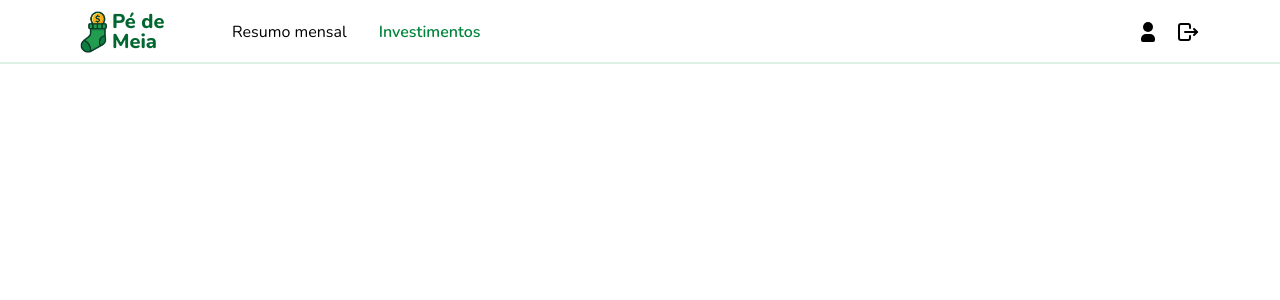
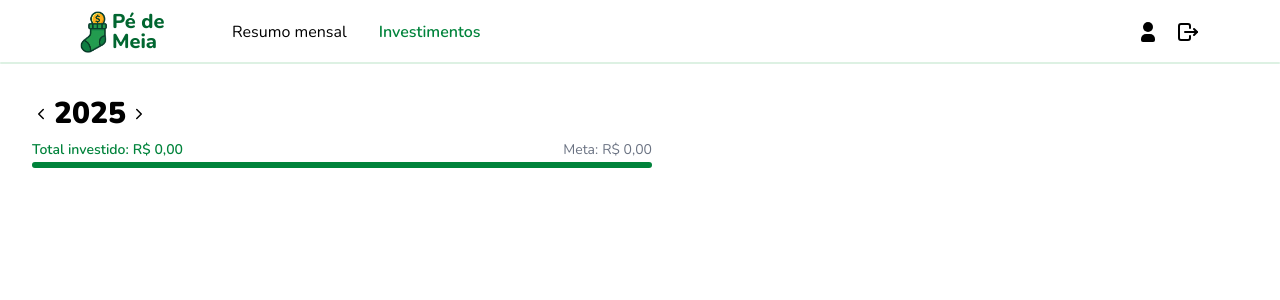
Before and after one commit to GuiPM001/pe-de-meia, a Next.js app: page /investments in a window 1280 px wide. Shown: the top 300 px of the page. Built offline with nearby package versions, Linux system fonts and the light colour scheme.

Commit message:
refactor investment page

```diff
--- a/app/(private)/investments/page.tsx
+++ b/app/(private)/investments/page.tsx
@@ -2,13 +2,18 @@
 
 import { useMonth } from "@/app/context/MonthContext";
 import { useProfile } from "@/app/context/ProfileContext";
+import ProgressBar from "@/components/ui/progressBar";
 import Wrapper from "@/components/ui/wrapper";
+import YearSelect from "@/components/yearSelect";
 import { getMonthNameByDate } from "@/core/utils/date";
+import { getColors } from "@/core/utils/getColors";
+import { currencyNumber } from "@/core/utils/numberFormat";
 import React, { useEffect, useState } from "react";
 
 export default function Investments() {
   const [loading, setLoading] = useState<boolean>(false);
-  const [yearSelected] = useState<number>(
+  const [totalInvested, setTotalInvested] = useState<number>(0);
+  const [yearSelected, setYearSelected] = useState<number>(
     new Date().getFullYear()
   );
 
@@ -18,33 +23,48 @@ export default function Investments() {
   useEffect(() => {
     if (!profile._id) return;
 
+    const fetchMonths = async () => {
       setLoading(true);
+      await getMonths(yearSelected, profile._id);
+      setLoading(false);
+    };
 
-    getMonths(yearSelected, profile._id);
+    fetchMonths();
+  }, [yearSelected, profile._id]);
 
-    setLoading(false);
-  }, [yearSelected, profile._id]);
+  useEffect(() => {
+    const totalInvested = months.reduce((acc, m) => m.invested! + acc, 0);
+    setTotalInvested(totalInvested);
+  }, [months]);
 
   return (
     <Wrapper>
-      {loading && <div>OOOI</div>}
+      <div className=" w-[620px]">
+        <YearSelect value={yearSelected} onChange={setYearSelected} />
 
-      <div className="grid grid-cols-4 gap-4 w-1/2 flex-wrap">
+        <ProgressBar
+          value={totalInvested}
+          minLabel="Total investido:"
+          max={profile.savingTarget * 12}
+          maxLabel="Meta:"
+          loading={loading}
+        />
+
+        <div className="grid grid-cols-4 gap-2 flex-wrap">
           {months.map((month) => (
             <div
               key={month.id}
-            className="capitalize min-h-32 min-w-32 rounded-xl border border-gray-300 flex flex-col items-center py-4 relative"
+              className={`capitalize h-[100px] w-[150px] rounded-xl flex flex-col items-center py-4 relative
+                        ${getColors(month.invested!, 0, profile.savingTarget)}`}
             >
               <span>{getMonthNameByDate(month.id)}</span>
-            <span className="m-auto">
-              {new Intl.NumberFormat("pt-BR", {
-                style: "currency",
-                currency: "BRL",
-              }).format(month.invested!)}
+              <span className="m-auto font-bold">
+                {currencyNumber(month.invested!)}
               </span>
             </div>
           ))}
         </div>
+      </div>
     </Wrapper>
   );
 }
--- a/app/layout.tsx
+++ b/app/layout.tsx
@@ -27,3 +27,4 @@ export default function RootLayout({
 }
 
 // TODO adicionar nova tela com o total de investimentos (seprados por mês)
+// TODO não deixar eidtar o mês - edição transação
--- a/components/sidebar.tsx
+++ b/components/sidebar.tsx
@@ -36,11 +36,13 @@ export default function Sidebar({
   useEffect(() => {
     if (!profile._id) return;
 
-    setLoading(true);
+    const fetchMonths = async () => {
+      setLoading(true);
+      await getMonths(yearSelected, profile._id);
+      setLoading(false);
+    };
 
-    getMonths(yearSelected, profile._id);
-
-    setLoading(false);
+    fetchMonths();
   }, [profile._id, yearSelected, transactions]);
 
   const createMonth = async (month: string) => {
@@ -55,7 +57,7 @@ export default function Sidebar({
 
     months.pop();
 
-    getMonths(yearSelected, profile._id);
+    await getMonths(yearSelected, profile._id);
     setMonthLoading("");
   };
 
--- /dev/null
+++ b/components/ui/progressBar.tsx
@@ -0,0 +1,46 @@
+import { currencyNumber } from "@/core/utils/numberFormat";
+import React from "react";
+import LoadingSpinner from "./loadingSpinner";
+
+interface ProgressBarProps {
+  value: number;
+  minLabel: string;
+  max: number;
+  maxLabel: string;
+  loading: boolean;
+}
+
+export default function ProgressBar({
+  value,
+  minLabel,
+  max,
+  maxLabel,
+  loading,
+}: ProgressBarProps) {
+  return (
+    <div className="w-full">
+      <div className="flex flex-row justify-between">
+        <div className="flex flex-row gap-1">
+          <span className="text-green-text font-semibold text-sm">
+            {minLabel}
+          </span>
+          <span className="text-green-text font-semibold text-sm">
+            {loading ? <LoadingSpinner /> : currencyNumber(value)}
+          </span>
+        </div>
+
+        <div className="flex flex-row gap-1">
+          <span className="text-gray-500 text-sm">{maxLabel} </span>
+          <span className="text-gray-500 text-sm">{currencyNumber(max)}</span>
+        </div>
+      </div>
+
+      <div className="w-full bg-gray-200 rounded-md h-[6px] mt-0.5 mb-4">
+        <div
+          className="bg-green-text h-[6px] transition-all duration-500 ease-in-out rounded-md"
+          style={{ width: `${(value / max) * 100}%` }}
+        />
+      </div>
+    </div>
+  );
+}
```
Lines whose indentation alone changed are shown as unchanged.
